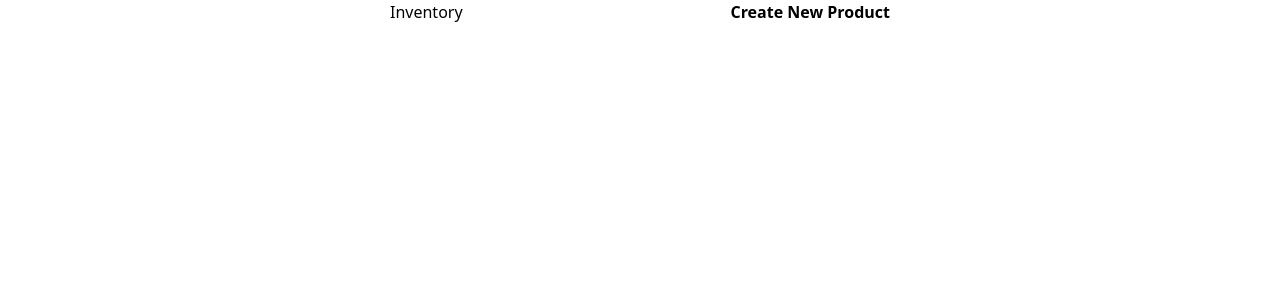
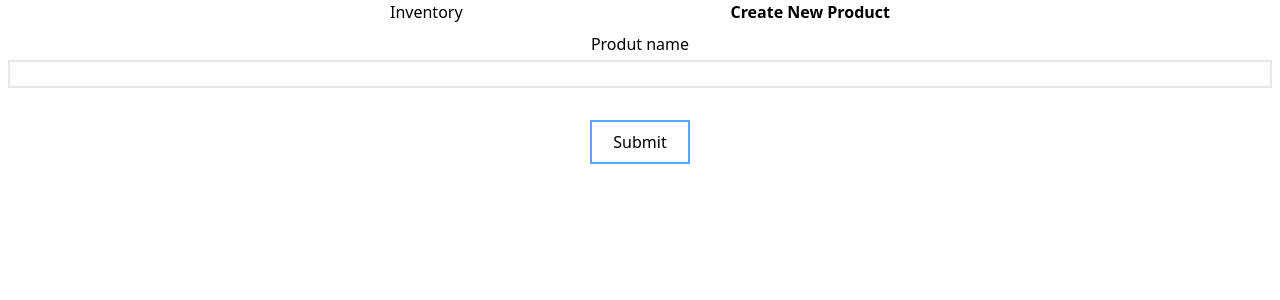
Before and after one commit to alextes90/inventory-management, a Next.js app: page /product in a window 1280 px wide. Shown: the top 300 px of the page. Built offline with nearby package versions, Linux system fonts and the light colour scheme; no server answers.

Commit message:
feat: create product page

```diff
--- a/src/pages/product.tsx
+++ b/src/pages/product.tsx
@@ -1,19 +1,79 @@
+import { Loading } from "@/components/loading";
 import { Navigation } from "@/components/navigation";
-import { getAllProducts } from "@/utils/api";
-import { useEffect } from "react";
+import { createProduct, getAllProducts } from "@/utils/api";
+import { FormEvent, useEffect, useState } from "react";
+
+const PRODUCT_NAME = "product name";
+const SUCCESS_RESPONSE = "Product name successfully added";
 
 const ProductPage = () => {
-  useEffect(() => {
-    const getData = async () => {
-      const data = await getAllProducts();
-      console.log(data);
-    };
-    getData();
-  }, []);
+  const [responseValue, setReponseValue] = useState("");
+  const [loading, setLoading] = useState(false);
+
+  const createProductHandler = async (e: FormEvent<HTMLFormElement>) => {
+    try {
+      e.preventDefault();
+      const form = e.currentTarget;
+      const formData = new FormData(form);
+      console.log(formData.get(PRODUCT_NAME));
+      const value = formData.get(PRODUCT_NAME);
+      if (!value) {
+        setReponseValue("enter valid name");
+        return;
+      }
+      setLoading(true);
+      await createProduct(value);
+      setReponseValue(SUCCESS_RESPONSE);
+      setLoading(false);
+    } catch (err) {
+      if (err instanceof Error) {
+        setReponseValue(err.message);
+        setLoading(false);
+      } else {
+        console.error(err);
+      }
+    }
+  };
   return (
-    <header>
-      <Navigation />
-    </header>
+    <>
+      <header>
+        <Navigation />
+      </header>
+      <main>
+        <form
+          className='p-2 flex flex-col gap-1'
+          onSubmit={(e) => {
+            createProductHandler(e);
+          }}
+        >
+          <p className='text-center'>Produt name</p>
+          <input
+            type='text'
+            name={PRODUCT_NAME}
+            className='border-2'
+            onFocus={() => {
+              setReponseValue("");
+            }}
+          />
+          <br />
+          <div className='flex justify-center'>
+            <button className='cursor-pointer border-blue-400 border-solid border-2 p-2 w-[100px]'>
+              Submit
+            </button>
+          </div>
+        </form>
+        {responseValue && (
+          <div
+            className={`text-center ${
+              responseValue === SUCCESS_RESPONSE ? "success" : "error"
+            }`}
+          >
+            {responseValue}
+          </div>
+        )}
+        {loading && <Loading />}
+      </main>
+    </>
   );
 };
 
```
